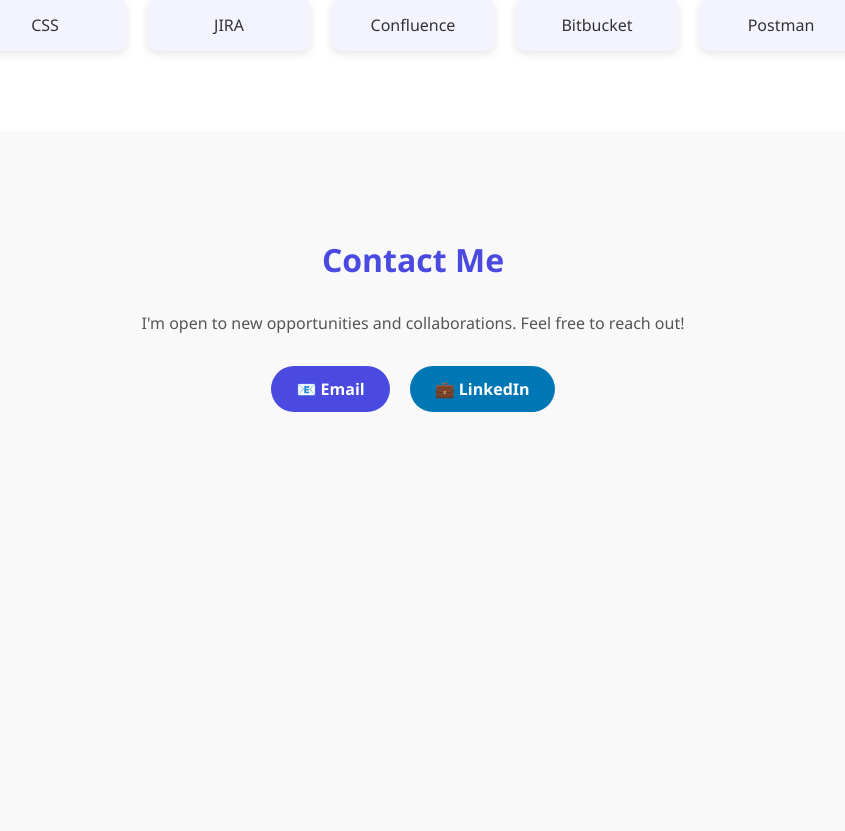
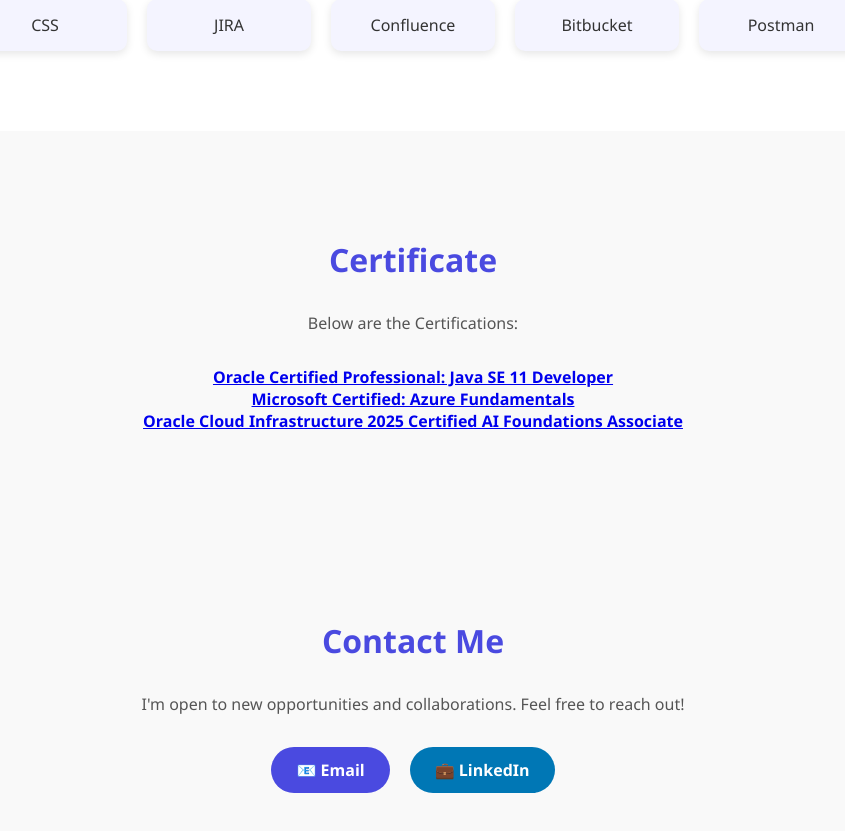
Before and after one commit to pratap8/pratap-portfolio, a React (Create React App) app: page / in a window 1280 px wide. Shown: the part 3080-3911 px from the top of the page, without its empty margins (227-1072 px from the left). Before the commit the page ends 3572 px from the top, so only its background shows below. Built offline with nearby package versions, Linux system fonts and the light colour scheme.

Commit message:
Initial portfolio commit

```diff
--- a/src/App.js
+++ b/src/App.js
@@ -6,6 +6,7 @@
 import Projects from "./components/Projects";
 import Skills from "./components/Skills";
 import Contact from "./components/Contact";
+import Certificate from "./components/Certifications";
 
 function App() {
   return (
@@ -15,6 +16,7 @@
       <Experience />
       <Projects />
       <Skills />
+      <Certificate />
       <Contact />
     </div>
   );
--- /dev/null
+++ b/src/components/Certifications.jsx
@@ -0,0 +1,31 @@
+import React from "react";
+import "../styles/App.css";
+
+const Certificate = () => {
+  return (
+    <section id="certificate" className="certificate-section">
+      <h2 className="section-title">Certificate</h2>
+      <p className="contact-text">
+        Below are the Certifications:
+      </p>
+
+      <div className="contact-links">
+        <a href="https://catalog-education.oracle.com/ords/certview/sharebadge?id=6A9A38B971D667150AF032CAD22D9B57D8672D190EEECC73F310C0EF230FF291">
+          <b>Oracle Certified Professional: Java SE 11 Developer</b>
+        </a>
+      </div>
+      <div>
+        <a href="https://www.credly.com/badges/c86ea5d6-ccbc-4a74-8938-75f94c3e9035?source=linked_in_profile">
+          <b>Microsoft Certified: Azure Fundamentals</b>
+        </a>
+      </div>
+      <div>
+        <a href="https://catalog-education.oracle.com/ords/certview/sharebadge?id=AC96673CC4202633A20710F68D79506C0BBA84CE91554DD9BD24EFE9981C2358">
+          <b>Oracle Cloud Infrastructure 2025 Certified AI Foundations Associate</b>
+        </a>
+      </div>
+    </section>
+  );
+};
+
+export default Certificate;
--- a/src/styles/App.css
+++ b/src/styles/App.css
@@ -261,3 +261,18 @@
   transform: translateY(-4px);
   opacity: 0.9;
 }
+
+
+
+.certificate-section {
+  padding: 80px 20px;
+  background-color: #f9f9f9;
+  text-align: center;
+}
+
+.certificate-text {
+  color: #555;
+  max-width: 600px;
+  margin: 10px auto 30px;
+  line-height: 1.6;
+}
```
